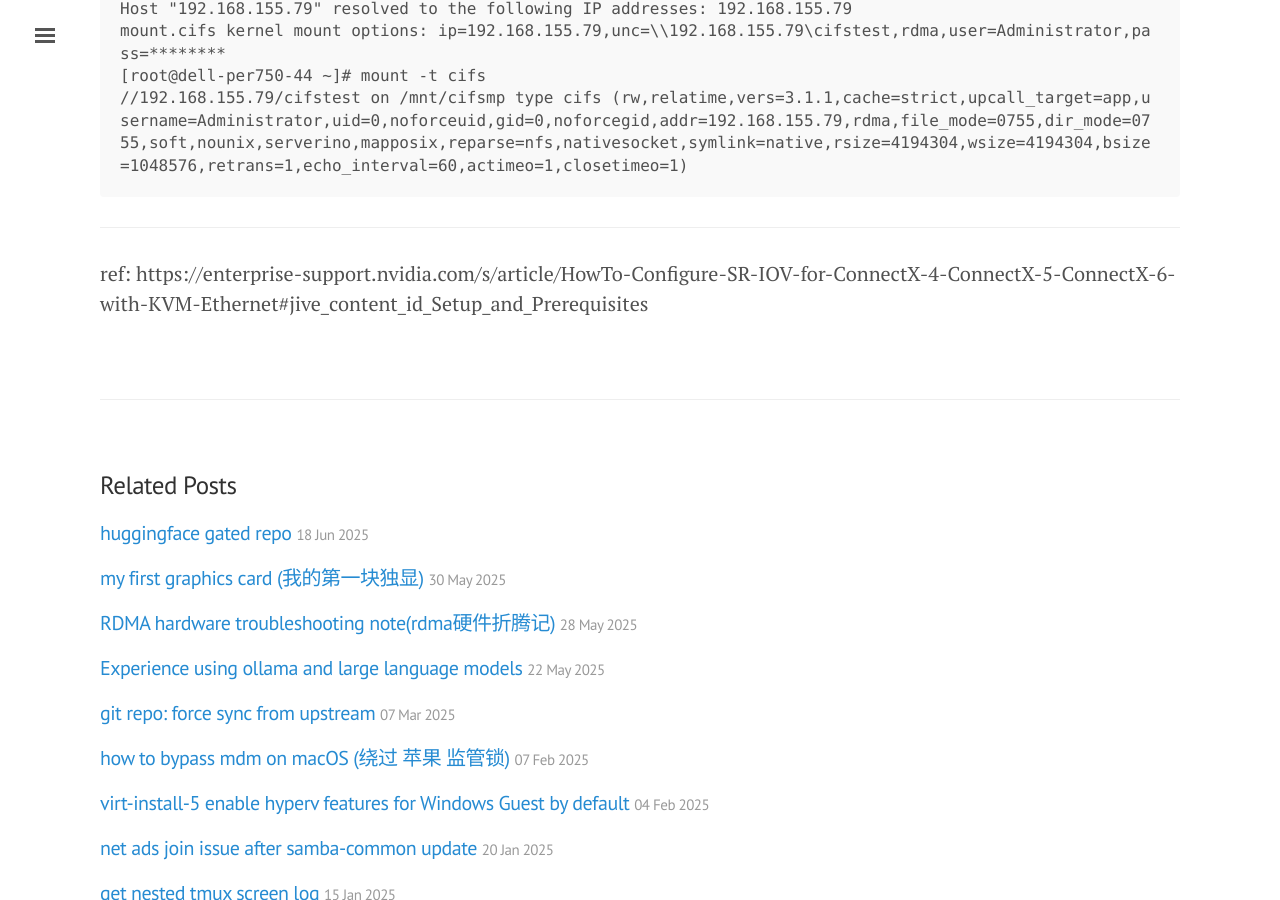
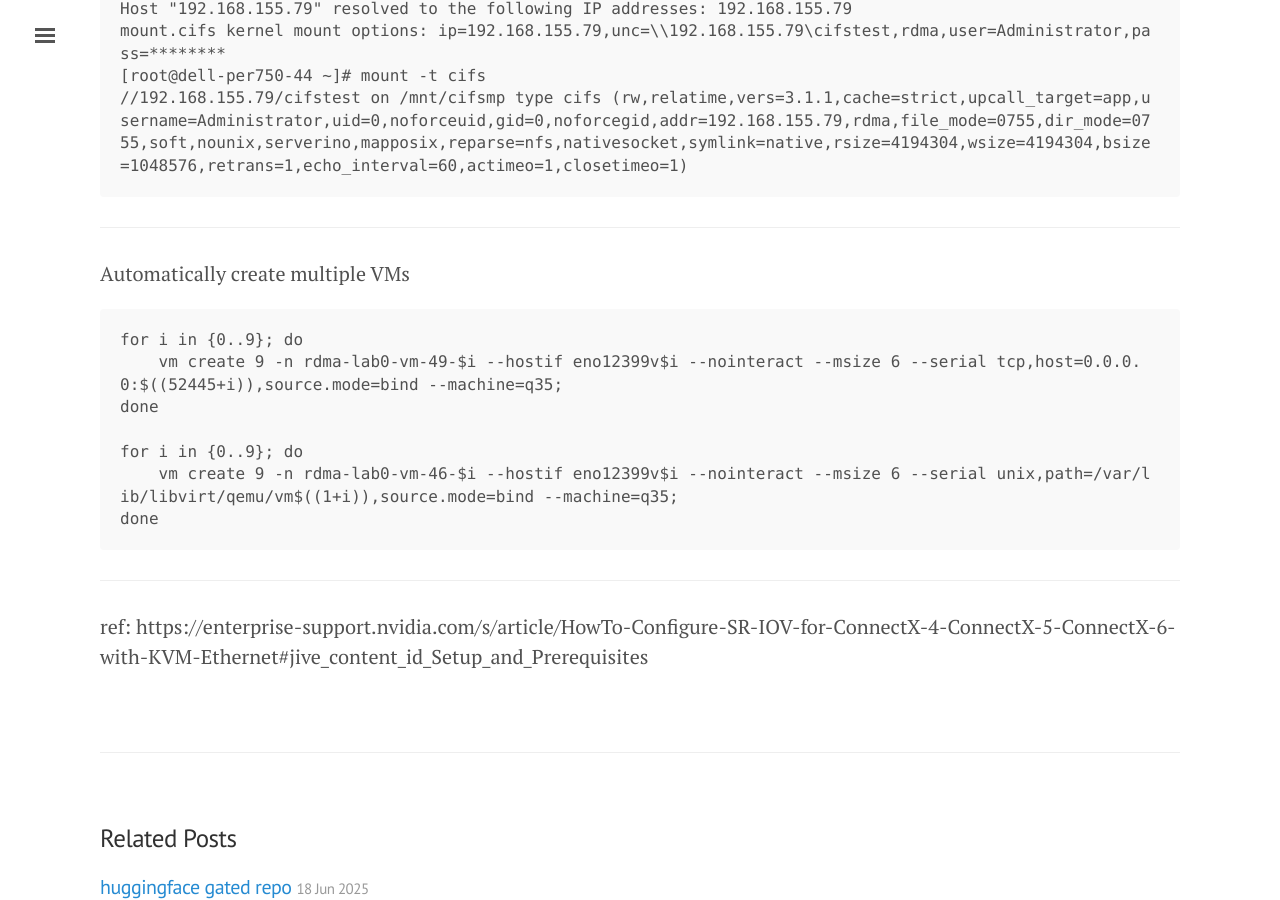
Before and after one commit to tcler/tcler.github.io, a Jekyll site: the page built from _posts/2025-07-05-configure-SR-IOV-for-ConnectX-5-ethernet-on-Linux.md, in a window 1280 px wide and 900 px high, scrolled down 6484 px. Built offline with Jekyll 4.4.1, drawn with Linux system fonts in a browser that asks for light colours.

Commit message:
Update 2025-07-05-configure-SR-IOV-for-ConnectX-5-ethernet-on-Linux.md

````diff
--- a/_posts/2025-07-05-configure-SR-IOV-for-ConnectX-5-ethernet-on-Linux.md
+++ b/_posts/2025-07-05-configure-SR-IOV-for-ConnectX-5-ethernet-on-Linux.md
@@ -244,4 +244,16 @@ mount.cifs kernel mount options: ip=192.168.155.79,unc=\\192.168.155.79\cifstest
 ```
 
 ---
+Automatically create multiple VMs
+```
+for i in {0..9}; do
+    vm create 9 -n rdma-lab0-vm-49-$i --hostif eno12399v$i --nointeract --msize 6 --serial tcp,host=0.0.0.0:$((52445+i)),source.mode=bind --machine=q35;
+done
+
+for i in {0..9}; do
+    vm create 9 -n rdma-lab0-vm-46-$i --hostif eno12399v$i --nointeract --msize 6 --serial unix,path=/var/lib/libvirt/qemu/vm$((1+i)),source.mode=bind --machine=q35;
+done
+```
+
+---
 ref: https://enterprise-support.nvidia.com/s/article/HowTo-Configure-SR-IOV-for-ConnectX-4-ConnectX-5-ConnectX-6-with-KVM-Ethernet#jive_content_id_Setup_and_Prerequisites
````
